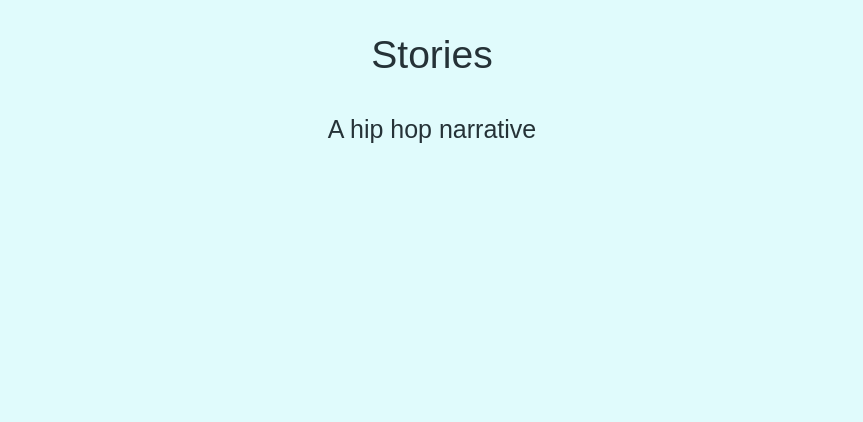
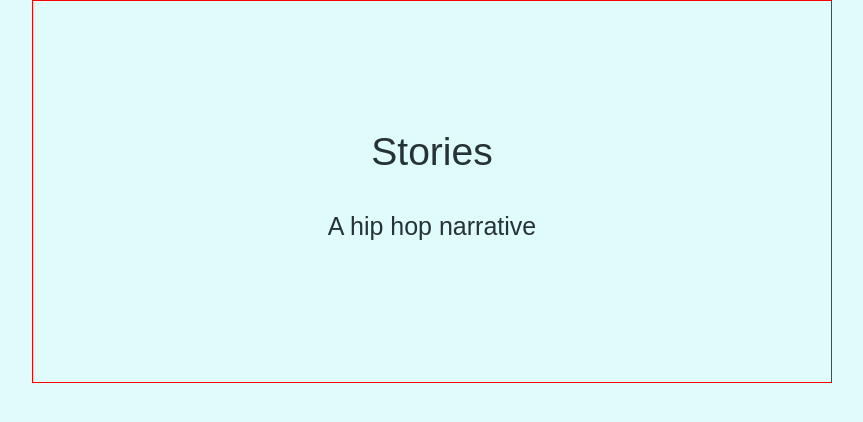
Before and after one commit to techtolentino/sidewalk-articles, a Jekyll site: the page built from index.html, in a window 1280 px wide. Shown: the top 422 px of the page, without its empty margins (208-1071 px from the left). Built offline with Jekyll 4.4.1, drawn with Linux system fonts in a browser that asks for light colours.

Commit message:
various band sizes

```diff
--- a/_sass/_band.scss
+++ b/_sass/_band.scss
@@ -1,5 +1,22 @@
-$vertical-space-1: $base * 2;
+$vertical-space: $base;
 .band {
-	padding-top: $vertical-space-1;
-	padding-bottom: $vertical-space-1;
+	padding-top: $vertical-space;
+	padding-bottom: $vertical-space;
+	&--SM {
+		padding-top: $vertical-space * 2;
+		padding-bottom: $vertical-space * 2;
+	}
+
+	&--MD {
+		padding-top: $vertical-space * 4;
+		padding-bottom: $vertical-space * 4;
+	}
+	&--LG {
+		padding-top: $vertical-space * 6;
+		padding-bottom: $vertical-space * 6;
+	}
+	&--XL {
+		padding-top: $vertical-space * 8;
+		padding-bottom: $vertical-space * 8;
+	}
 }
--- a/index.html
+++ b/index.html
@@ -1,7 +1,7 @@
 ---
 layout: default
 ---
-<div class="band">
+<div class="band--XL" style="border: 1px solid red;">
 	<div class="wrapper centered">
 		<h1>Stories</h1>
 		<h3>A hip hop narrative</h3>
```
